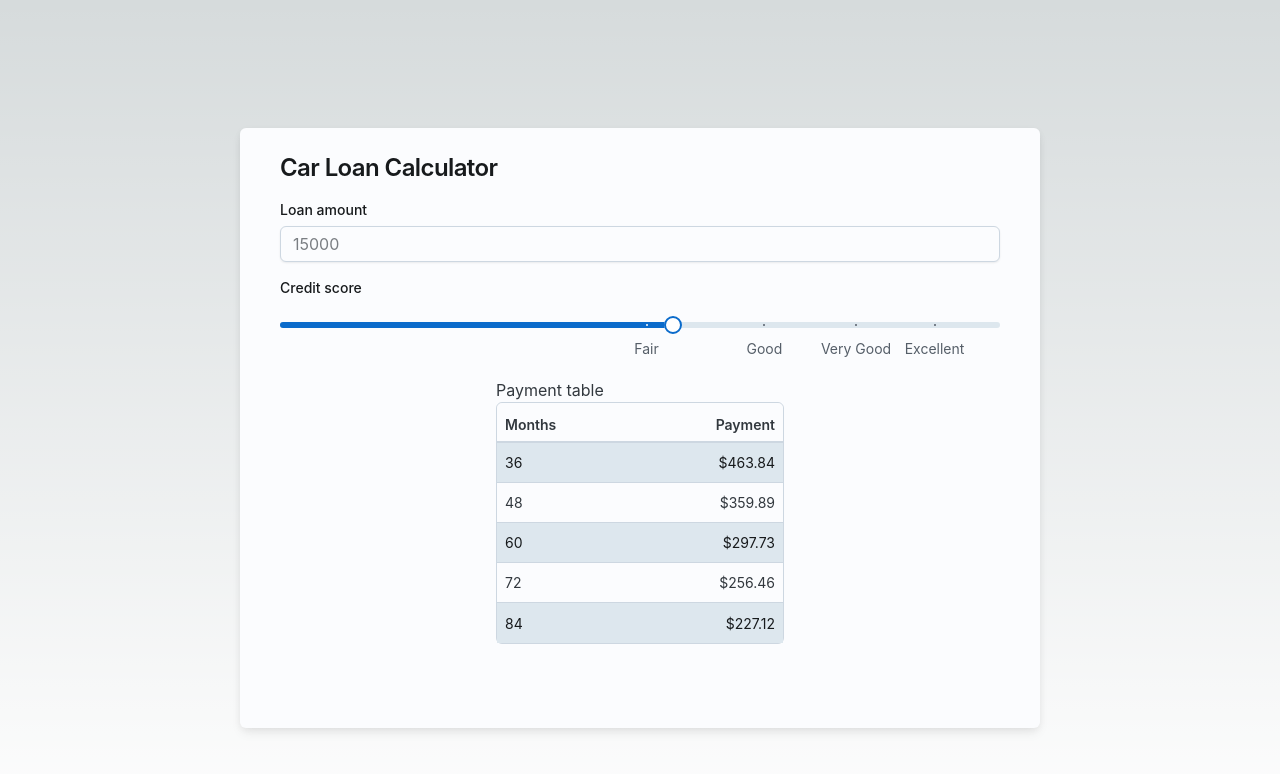
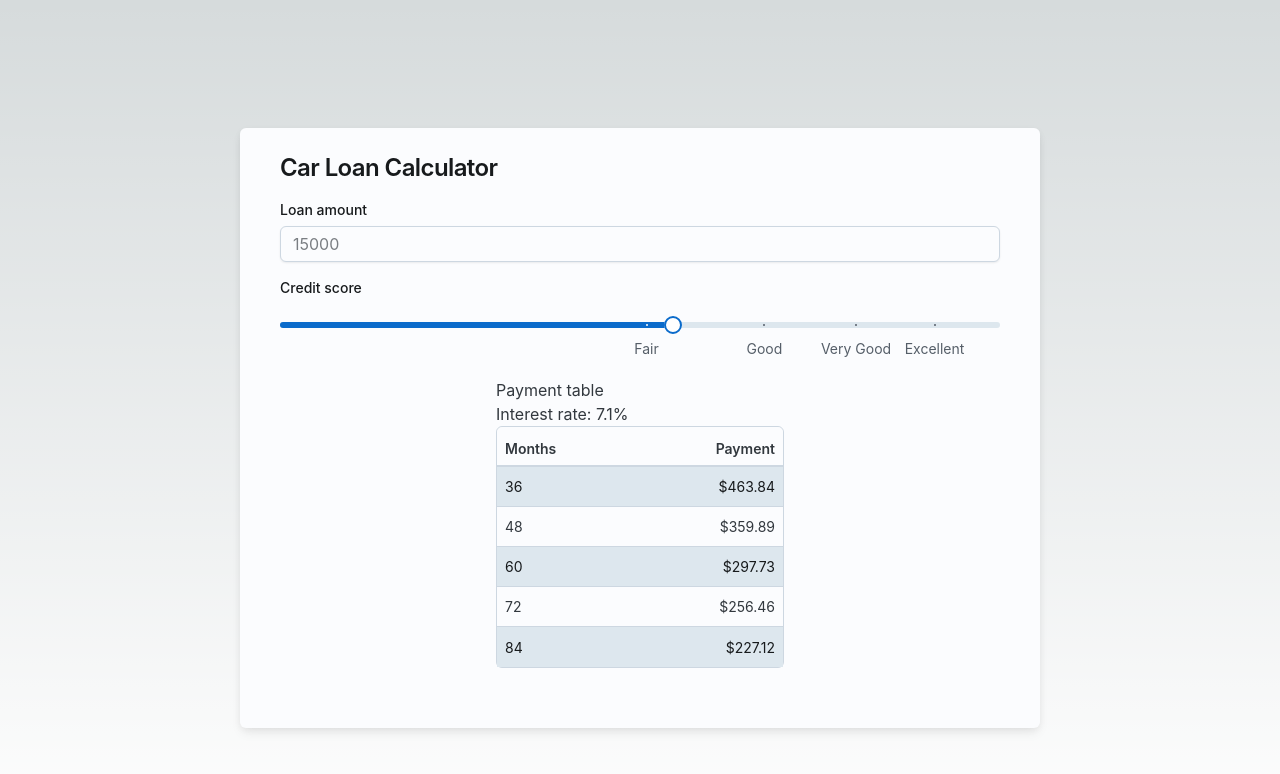
Before and after one commit to AnikG/carloan, a Next.js app: page / in a window 1280 px wide. Shown: the top 774 px of the page. Built offline with nearby package versions, Linux system fonts and the light colour scheme.

Commit message:
feat: show interest rate

```diff
--- a/pages/index.js
+++ b/pages/index.js
@@ -129,6 +129,10 @@ export default function Home() {
 
             <Sheet variant="outline" sx={{ width: "40%", mx: "auto", my: 2 }}>
               <Typography level="body1">Payment table</Typography>
+              <Typography level="body2">{`Interest rate: ${interestRate(
+                creditScore
+              )}%`}</Typography>
+
               <Table
                 aria-label="payment table"
                 variant="outlined"
```
